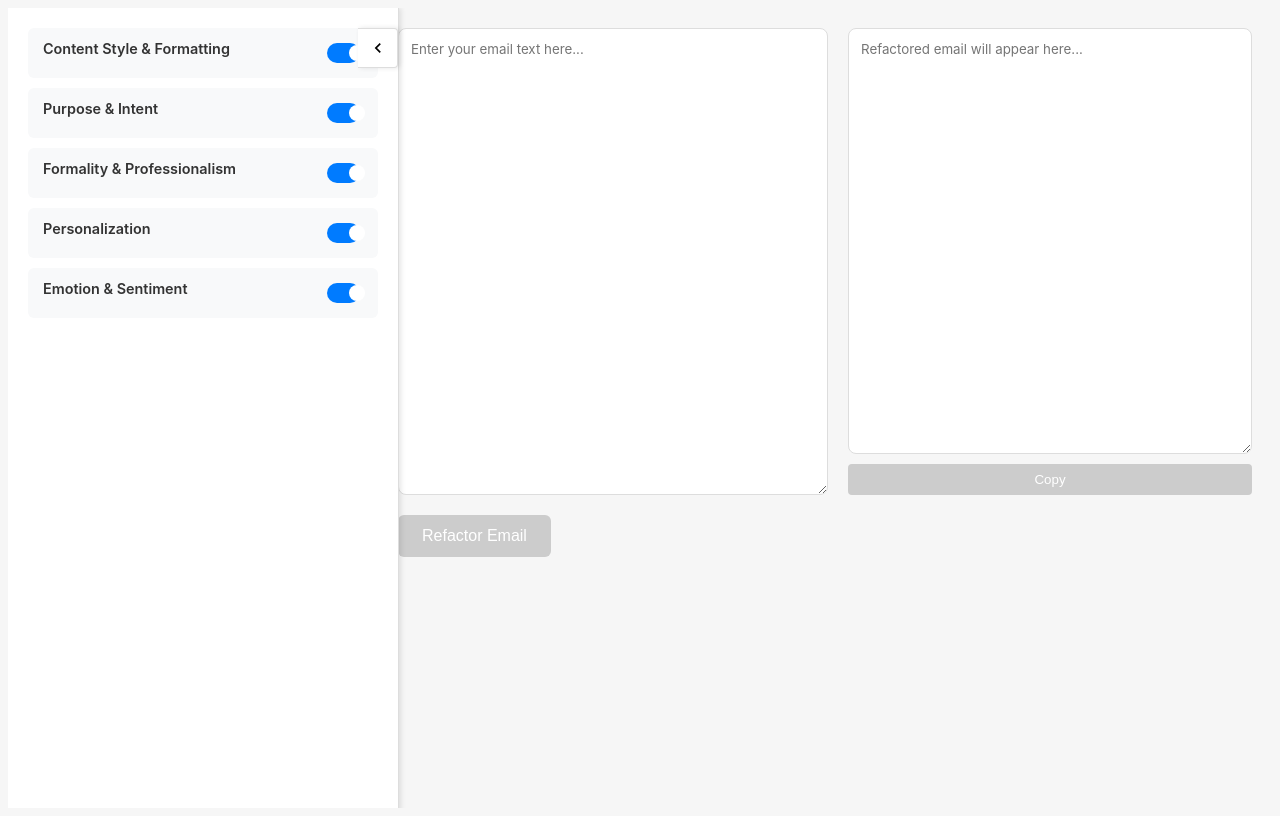
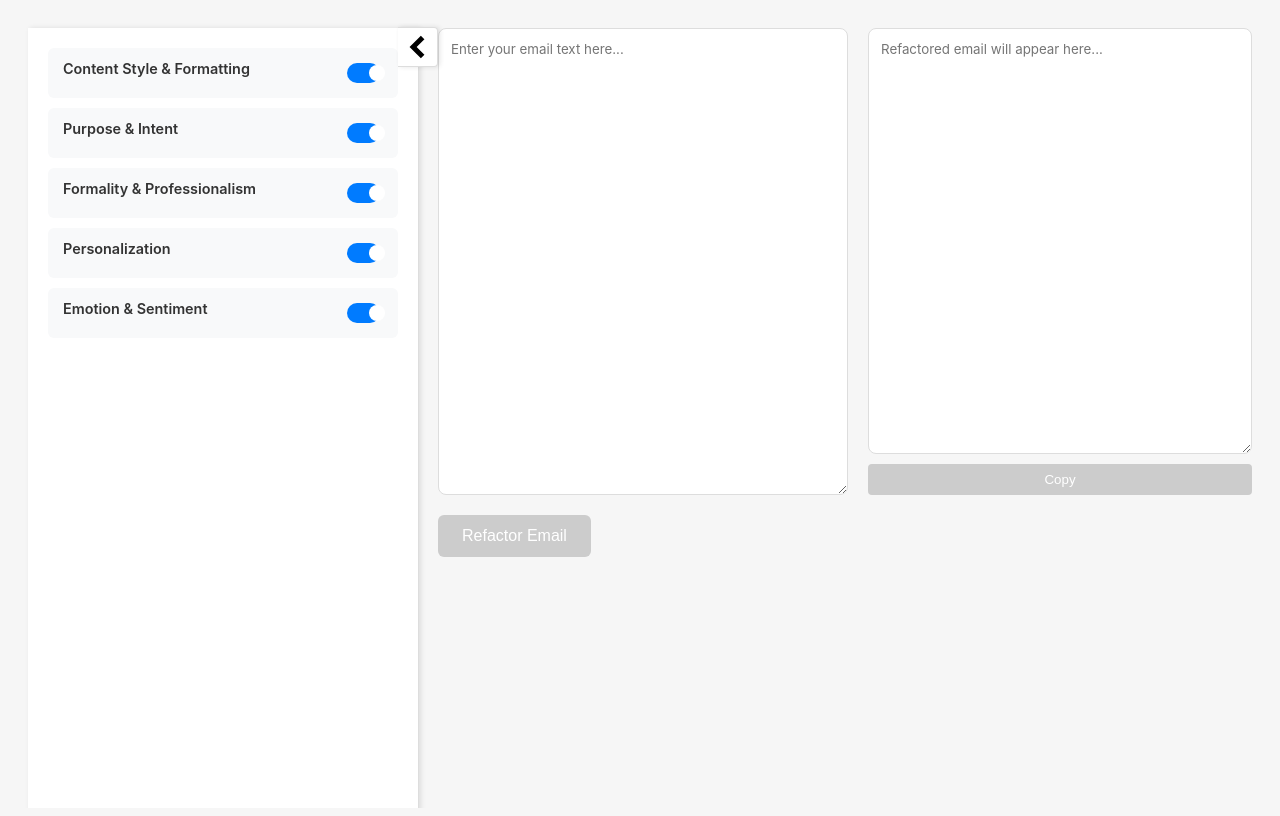
Before and after one commit to ScottBruton/emailRefactor, a React (Vite) app: page / in a window 1280 px wide. Built offline with nearby package versions, Linux system fonts and the light colour scheme.

Commit message:
showhidebutton

```diff
--- a/src/App.css
+++ b/src/App.css
@@ -32,6 +32,7 @@
   width: 350px;
   transform: translateX(0);
   transition: transform 0.3s ease;
+  padding: 20px;
 }
 
 .sidebar-container.hidden {
@@ -322,7 +323,7 @@ select:focus {
 .sidebar-toggle {
   position: absolute;
   right: -40px;
-  top: 20px;
+  top: 19px;
   width: 40px;
   height: 40px;
   background: white;
@@ -338,14 +339,14 @@ select:focus {
 }
 
 .sidebar-toggle svg {
-  width: 20px;
-  height: 20px;
+  width: 100%;
+  height: 100%;
   transition: transform 0.3s ease;
-  transform: rotate(0deg);
+  transform: rotate(0deg) scale(1.5);
 }
 
 .sidebar-container.hidden .sidebar-toggle svg {
-  transform: rotate(180deg);
+  transform: rotate(180deg) scale(1.5);
 }
 
 @media (prefers-color-scheme: dark) {
--- a/src/App.jsx
+++ b/src/App.jsx
@@ -225,8 +225,10 @@ function App() {
           <svg
             viewBox="0 0 24 24"
             fill="currentColor"
+            width="24"
+            height="24"
           >
-            <path d="M15.41 7.41L14 6l-6 6 6 6 1.41-1.41L10.83 12z"/>
+            <path d="M15.41 7.41L14 6l-6 6 6 6 1.41-1.41L10.83 12z" stroke="currentColor" strokeWidth="1"/>
           </svg>
         </button>
       </div>
```
